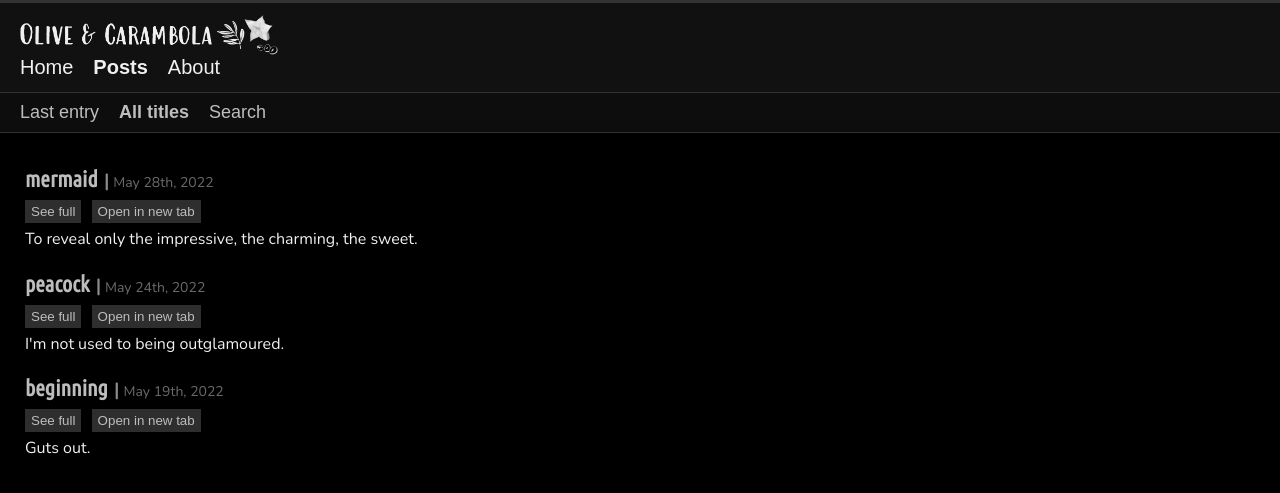
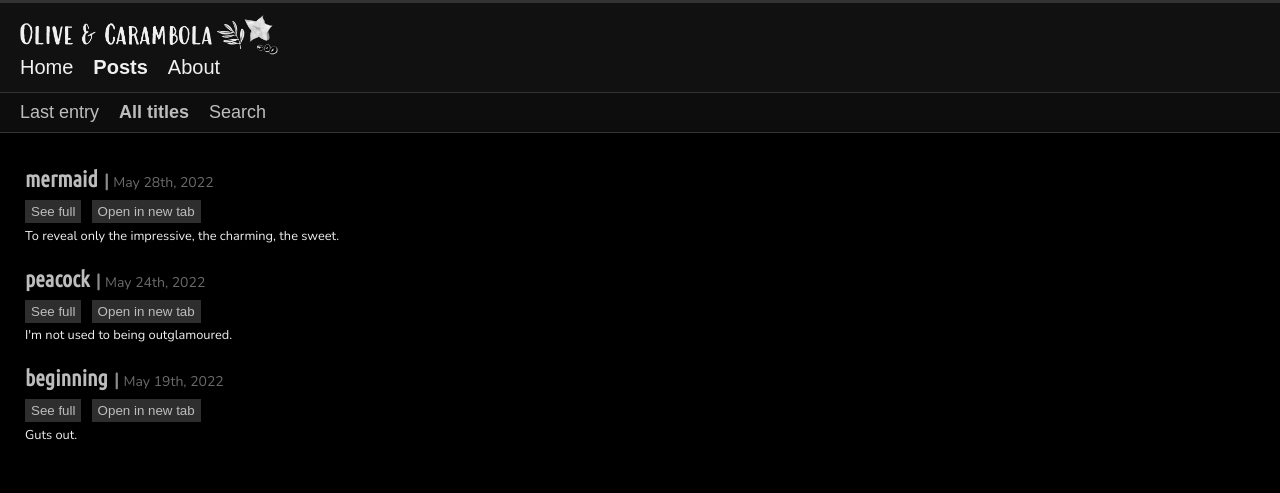
Before and after one commit to olivecarambola/logbook, a Jekyll site: the page built from post_all.md, in a window 1280 px wide. Shown: the top 493 px of the page. Built offline with Jekyll 4.4.1, drawn with Linux system fonts in a browser that asks for light colours; some web fonts are replaced.

Commit message:
Update allposts.html

```diff
--- a/_layouts/allposts.html
+++ b/_layouts/allposts.html
@@ -49,7 +49,7 @@
               </h2>
               <button class="toggle-content" data-target="content-{{ forloop.index }}">See full</button>
               <button onclick="window.open('{{ post.url | relative_url }}', '_blank')">Open in new tab</button>
-              <p class="summary" id="summary-{{ forloop.index }}">{{ post.summary }}</p>
+              <p class="summary post-summary" id="summary-{{ forloop.index }}">{{ post.summary }}</p>
               <div class="full-content" id="content-{{ forloop.index }}" style="display:none;">
                 {{ post.content | markdownify }}
               </div>
```
